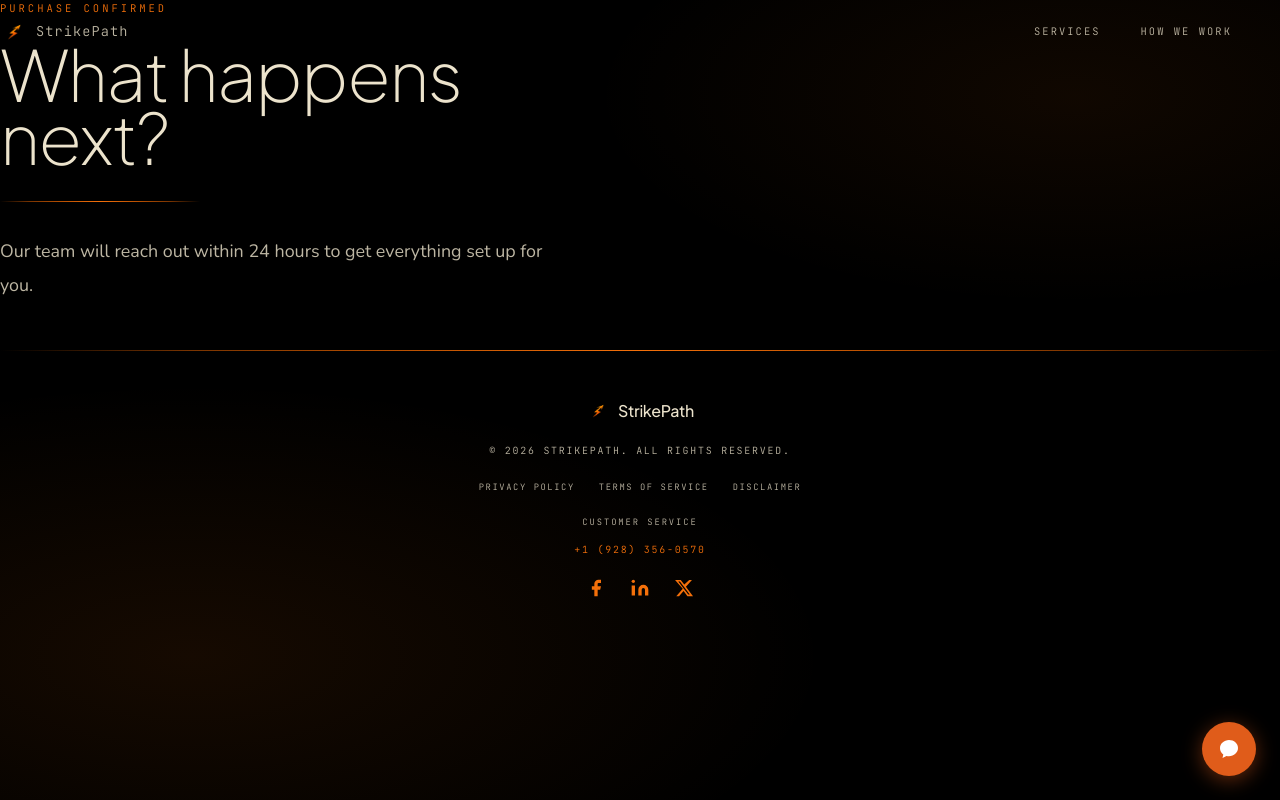
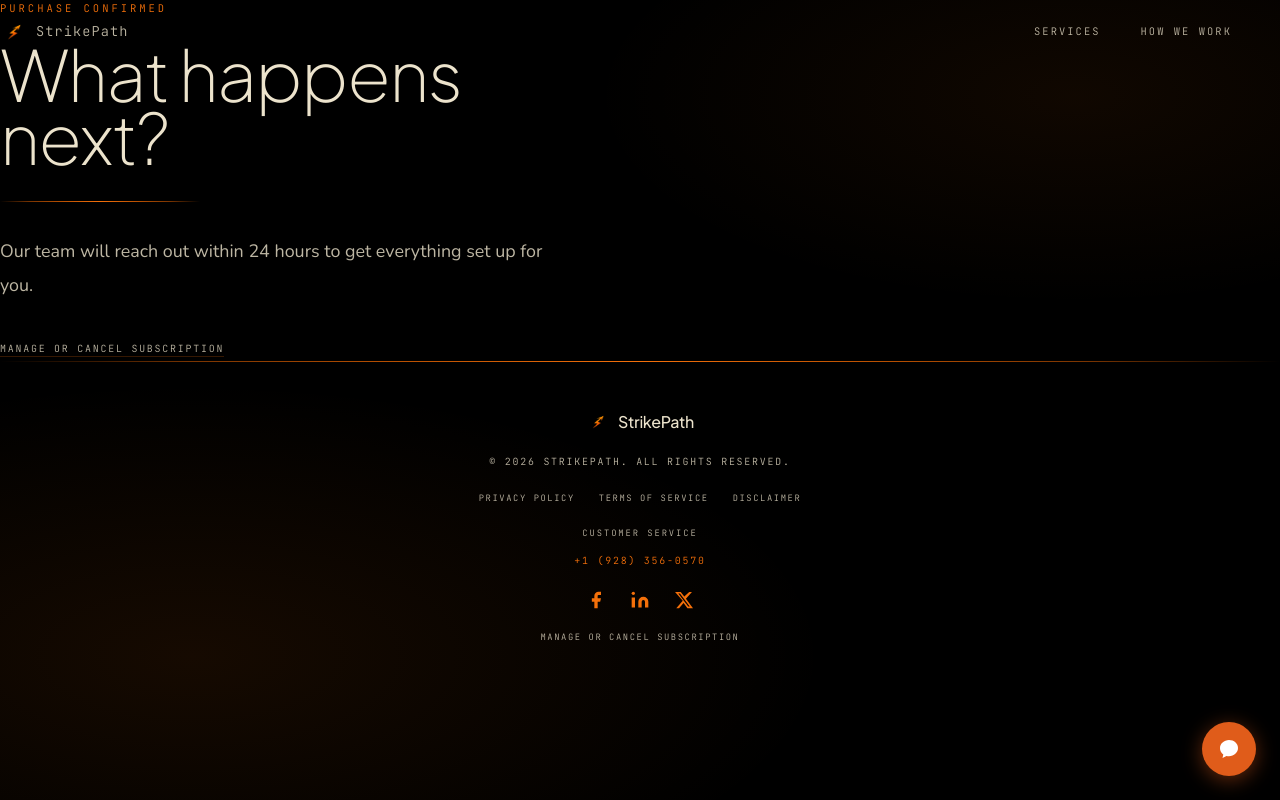
Before and after one commit to strikepathco/strikepath-website, a Next.js app: page /thank-you in a window 1280 px wide. Built offline with nearby package versions, Linux system fonts and the light colour scheme.

Commit message:
Add manage/cancel subscription link to footer and thank-you page
Co-Authored-By: Claude Sonnet 4.6 <noreply@anthropic.com>

```diff
--- a/app/(site)/thank-you/page.tsx
+++ b/app/(site)/thank-you/page.tsx
@@ -34,12 +34,32 @@ export default function ThankYouPage() {
           style={{
             fontSize: 'clamp(1rem, 1.4vw, 1.125rem)',
             lineHeight: 1.9,
-            marginBottom: '3rem',
+            marginBottom: '2rem',
           }}
         >
           Our team will reach out within 24 hours to get everything set up for you.
         </p>
 
+        <a
+          href="https://billing.stripe.com/p/login/eVq9AMgkgbArcB6aAjbsc00"
+          target="_blank"
+          rel="noopener noreferrer"
+          style={{
+            fontFamily: 'var(--font-mono)',
+            fontSize: '0.62rem',
+            fontWeight: 300,
+            letterSpacing: '0.18em',
+            textTransform: 'uppercase',
+            color: 'var(--bone-dim)',
+            textDecoration: 'none',
+            borderBottom: '1px solid var(--line)',
+            paddingBottom: '0.1em',
+            transition: 'color 0.2s ease, border-color 0.2s ease',
+          }}
+        >
+          Manage or cancel subscription
+        </a>
+
       </div>
     </main>
   )
--- a/app/components/Footer.tsx
+++ b/app/components/Footer.tsx
@@ -179,6 +179,27 @@ export default function Footer() {
         ))}
       </div>
 
+      {/* Subscription management */}
+      <a
+        href="https://billing.stripe.com/p/login/eVq9AMgkgbArcB6aAjbsc00"
+        target="_blank"
+        rel="noopener noreferrer"
+        style={{
+          fontFamily: 'var(--font-mono)',
+          fontSize: '0.55rem',
+          fontWeight: 300,
+          letterSpacing: '0.18em',
+          textTransform: 'uppercase',
+          color: 'var(--bone-dim)',
+          textDecoration: 'none',
+          transition: 'color 0.25s ease',
+        }}
+        onMouseEnter={e => { e.currentTarget.style.color = 'var(--gold)' }}
+        onMouseLeave={e => { e.currentTarget.style.color = 'var(--bone-dim)' }}
+      >
+        Manage or cancel subscription
+      </a>
+
     </footer>
   )
 }
```
